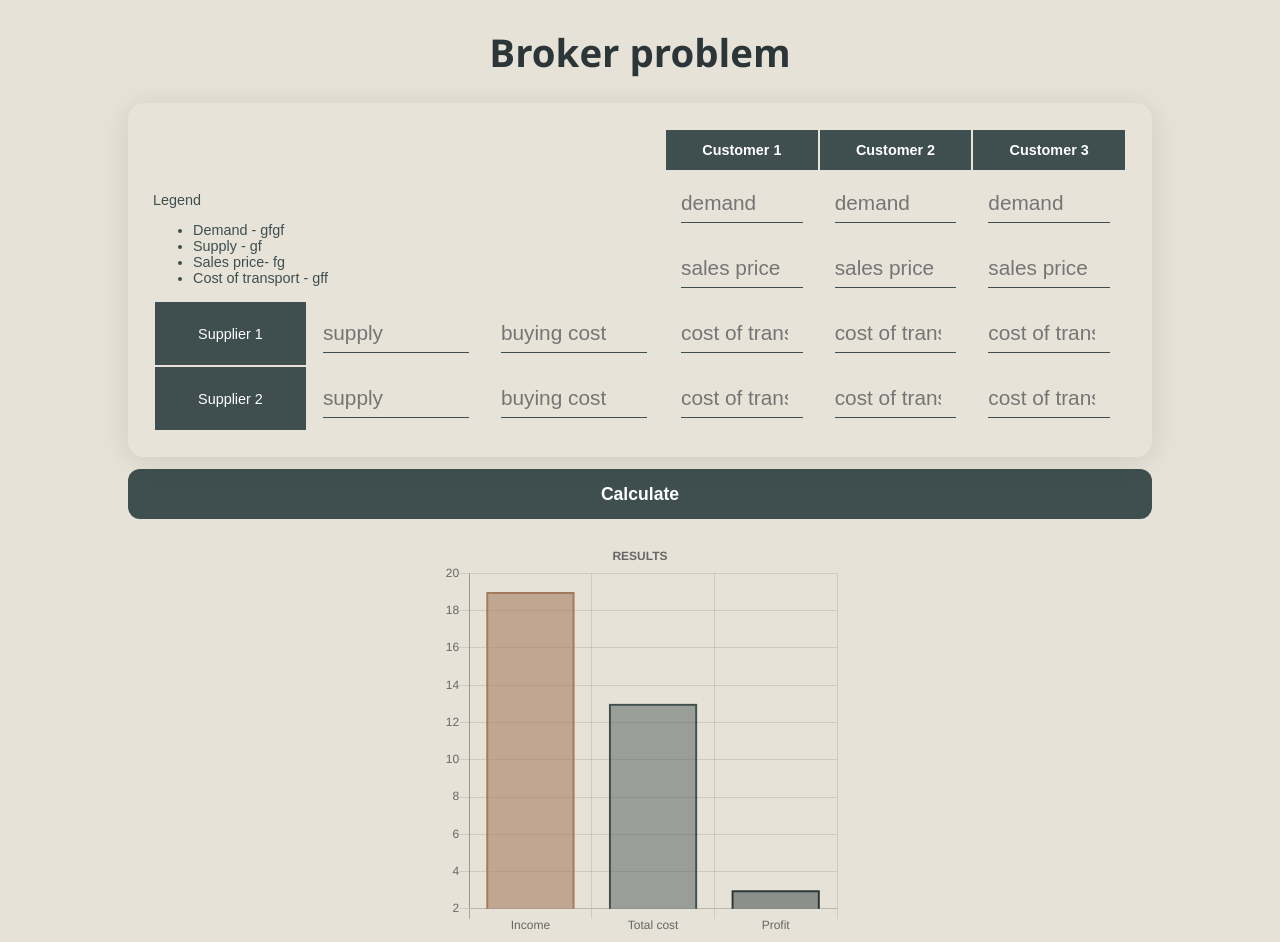
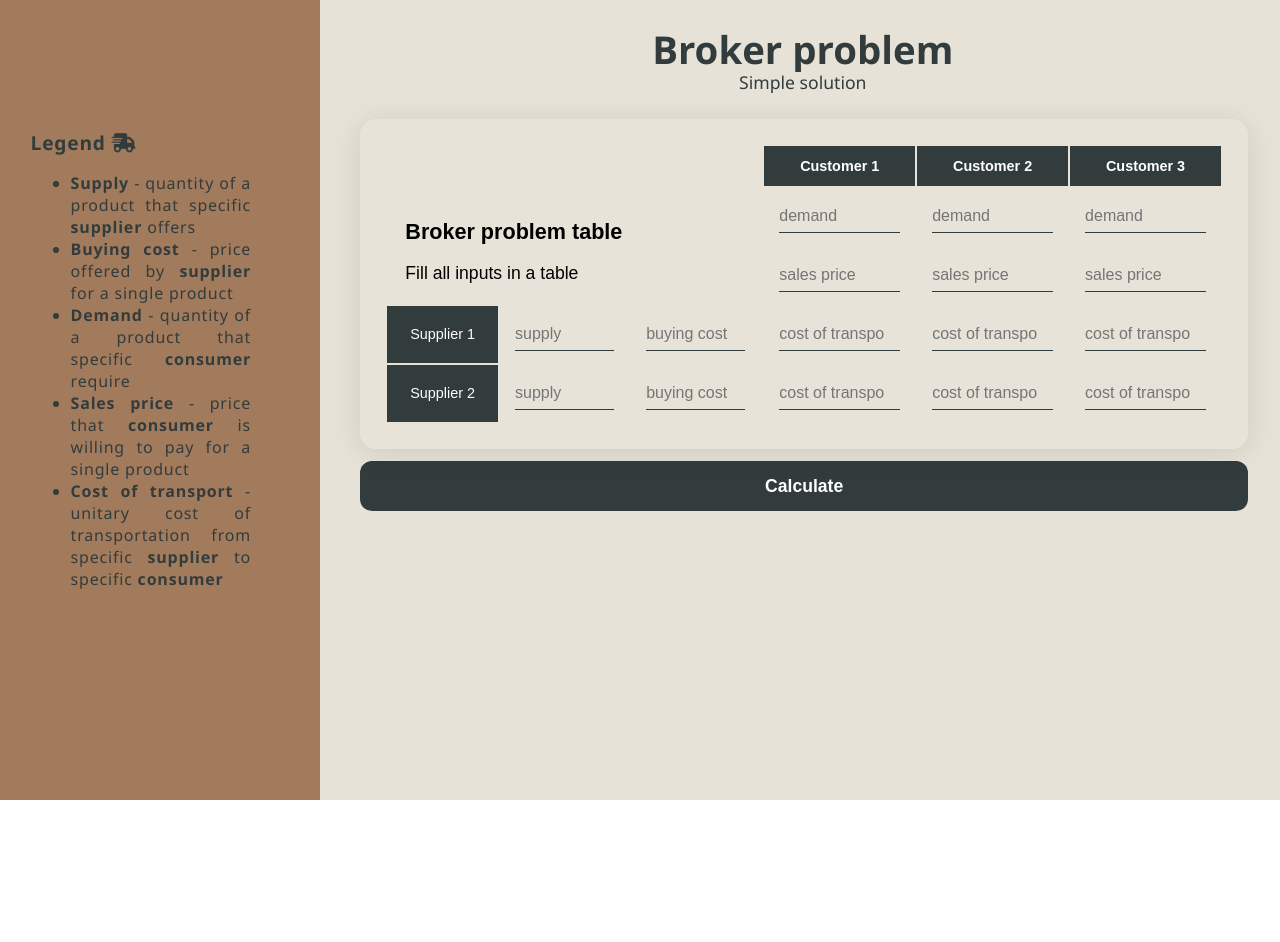
Before and after one commit to kacperpap/Broker-problem, a website with bundled scripts: page client-module/index.html in a window 1280 px wide. After the commit the page ends 800 px from the top, so only its background shows below. Built offline with nearby package versions, Linux system fonts and the light colour scheme.

Commit message:
Format of data to send fixed. Main component looks and layout changed. Small changes in graph.js

```diff
--- a/client-module/css/main.css
+++ b/client-module/css/main.css
@@ -5,21 +5,105 @@
 :root {
   --main: #e6e2d7;
   --second: #a27b5c;
-  --main-green: #3f4e4f;
+  --main-green: #323c3d;
   --main-dark: #2c3639;
 }
 
 body {
   margin: 0;
-  background-color: var(--main);
+  /* background-color: var(--main); */
+  background: rgb(162, 123, 92);
+  background: linear-gradient(90deg, var(--second) 25%, var(--main) 25%);
   font-family: "Segoe UI", Tahoma, Geneva, Verdana, sans-serif;
 }
 
 header {
-  color: var(--main-dark);
+  color: var(--main-green);
   text-align: center;
   margin: 20px;
+  margin-left: 27%;
   font-size: 1.2rem;
+}
+
+h1 {
+  transition: 1s all;
+}
+h1:hover {
+  color: var(--main);
+}
+
+.smaller-text {
+  font-size: 1.1rem;
+  font-weight: 100;
+}
+
+.table-title {
+  padding: 20px;
+  font-weight: 100;
+}
+
+.home-title span {
+  position: relative;
+  overflow: hidden;
+  display: block;
+  line-height: 1.2;
+}
+
+.home-title span::after,
+.home-title span::before {
+  content: "";
+  position: absolute;
+  top: 0;
+  right: 0;
+  width: 100%;
+  height: 100%;
+  z-index: -1;
+}
+
+.home-title span::after {
+  background: var(--second);
+  transform: translateX(-101%);
+}
+
+.home-title span::before {
+  background: var(--bg-color);
+  transform: translateX(0);
+}
+
+.home-title:hover span::after {
+  animation: a-ltr-after 2s cubic-bezier(0.77, 0, 0.18, 1) forwards;
+}
+
+.home-title:hover span::before {
+  animation: a-ltr-before 2s cubic-bezier(0.77, 0, 0.18, 1) forwards;
+}
+
+.home-title span:nth-of-type(1)::before,
+.home-title span:nth-of-type(1)::after {
+  animation-delay: 0s;
+}
+
+.home-title span:nth-of-type(2)::before,
+.home-title span:nth-of-type(2)::after {
+  animation-delay: 0.4s;
+}
+
+@keyframes a-ltr-after {
+  0% {
+    transform: translateX(-100%);
+  }
+  100% {
+    transform: translateX(101%);
+  }
+}
+
+@keyframes a-ltr-before {
+  0% {
+    transform: translateX(0);
+  }
+  100% {
+    transform: translateX(200%);
+  }
 }
 
 main {
@@ -28,11 +112,12 @@ main {
   justify-content: center;
   align-items: center;
   flex-wrap: wrap;
-  width: 80%;
+  width: 95%;
   margin: auto;
 }
 
-#main-content{
+#main-content {
+  margin-left: 27%;
   min-width: 850px;
 }
 
@@ -54,12 +139,23 @@ main {
 
 #legend {
   display: block;
+  position: absolute;
+  letter-spacing: 0.05rem;
   height: 30%;
-  color: var(--main-green)
+  width: 18%;
+  color: var(--main-green);
+  padding: 10px 5px 10px 5px;
+  text-align: justify;
+  margin-left: 2%;
+}
+
+#legend-title {
+  font-size: 1.2rem;
 }
 
 #left-div {
   flex-grow: 1;
+  width: 45%;
   align-self: flex-end;
 }
 
@@ -68,7 +164,7 @@ main {
 }
 
 #customers {
-  width: 65%;
+  width: 55%;
 }
 
 #data-tables thead tr,
@@ -90,7 +186,7 @@ main {
   border: 0;
   border-bottom: 1px solid var(--main-green);
   outline: 0;
-  font-size: 1.3rem;
+  font-size: 1rem;
   color: var(--main-green);
   padding: 7px 0;
   background: transparent;
@@ -137,8 +233,9 @@ main {
 }
 
 #submit-input:hover {
-  outline: 3px solid white;
+  outline: 4px solid white;
   opacity: 0.97;
+  font-size: 1.2rem;
 }
 
 #results {
--- /dev/null
+++ b/client-module/css/results.css
@@ -0,0 +1,13 @@
+#results {
+  display: flex;
+  flex-direction: row;
+  justify-content: center;
+  margin-left: 27%;
+  width: 70%;
+  min-width: 400px;
+}
+
+#results-chart,
+#results-info {
+  width: 50%;
+}
--- a/client-module/index.html
+++ b/client-module/index.html
@@ -4,27 +4,62 @@
     <meta charset="UTF-8" />
     <meta name="viewport" content="width=device-width, initial-scale=1.0" />
     <title>Broker problem</title>
+    <script src="https://cdnjs.cloudflare.com/ajax/libs/Chart.js/2.9.4/Chart.js"></script>
     <link rel="stylesheet" href="css/main.css" type="text/css" />
-    <script src="https://cdnjs.cloudflare.com/ajax/libs/Chart.js/2.9.4/Chart.js"></script>
-    <link rel="icon" href="logo.png" type="image/png" />
+    <link rel="stylesheet" href="css/results.css" type="text/css" />
+    <link
+      rel="stylesheet"
+      href="https://cdnjs.cloudflare.com/ajax/libs/font-awesome/6.5.1/css/all.min.css"
+      integrity="sha512-DTOQO9RWCH3ppGqcWaEA1BIZOC6xxalwEsw9c2QQeAIftl+Vegovlnee1c9QX4TctnWMn13TZye+giMm8e2LwA=="
+      crossorigin="anonymous"
+      referrerpolicy="no-referrer"
+    />
+    <link rel="icon" href="resources/logo.png" type="image/png" />
   </head>
   <body>
     <header>
-      <h1>Broker problem</h1>
+      <h1 class="home-title">
+        <span>Broker problem</span>
+        <span class="smaller-text">Simple solution</span>
+      </h1>
     </header>
+    <aside>
+      <span id="legend">
+        <span id="legend-title"
+          ><b>Legend</b>&nbsp;<i class="fa-solid fa-truck-fast"></i
+        ></span>
+        <ul>
+          <li>
+            <b>Supply</b> - quantity of a product that specific
+            <b>supplier</b> offers
+          </li>
+          <li>
+            <b>Buying cost</b> - price offered by <b>supplier</b> for a single
+            product
+          </li>
+          <li>
+            <b>Demand</b> - quantity of a product that specific
+            <b>consumer</b> require
+          </li>
+          <li>
+            <b>Sales price</b> - price that <b>consumer</b> is willing to pay
+            for a single product
+          </li>
+          <li>
+            <b>Cost of transport</b> - unitary cost of transportation from
+            specific <b>supplier</b> to specific <b>consumer</b>
+          </li>
+        </ul>
+      </span>
+    </aside>
     <main>
       <form id="main-content">
         <div id="data-tables">
           <div id="left-div">
-            <span id="legend">
-              <span>Legend</span>
-              <ul>
-                <li>Demand - gfgf</li>
-                <li>Supply - gf</li>
-                <li>Sales price- fg</li>
-                <li>Cost of transport - gff</li>
-              </ul>
-            </span>
+            <div class="table-title">
+              <h2>Broker problem table</h2>
+              <span class="smaller-text">Fill all inputs in a table</span>
+            </div>
             <table id="suppliers">
               <tr>
                 <td class="thead-sup">Supplier 1</td>
@@ -204,15 +239,16 @@
             </tbody>
           </table>
         </div>
-        <input type="submit" value="Calculate" id="submit-input">
+        <input type="submit" value="Calculate" id="submit-input" />
         <!-- <button id="send-data">Calculate</button> -->
       </form>
       <section id="results">
-        <canvas id="myChart" width="400" height="400"></canvas>
+        <canvas id="results-chart"></canvas>
+        <div id="results-info"></div>
       </section>
     </main>
 
-    <script type="module" src="js/graph.js"></script>
+    <!-- <script type="module" src="js/graph.js"></script> -->
     <script type="module" src="js/input-manager.js"></script>
   </body>
 </html>
--- a/client-module/js/graph.js
+++ b/client-module/js/graph.js
@@ -1,11 +1,12 @@
-let ctx = document.getElementById("myChart").getContext("2d");
-let myChart = new Chart(ctx, {
+export function createChart(totalCost, totalRevenue, intermediaryProfit) {
+  let ctx = document.getElementById("results-chart").getContext("2d");
+  return new Chart(ctx, {
     type: "bar",
     data: {
       labels: ["Income", "Total cost", "Profit"],
       datasets: [
         {
-        data: [19, 13, 3],
+          data: [totalRevenue, totalCost, intermediaryProfit],
           backgroundColor: ["#a27b5c90", "#3f4e4f74", "#2c36397b"],
           borderColor: ["#a27b5c", "#3f4e4f", "#2c3639"],
           borderWidth: 2,
@@ -34,3 +35,4 @@ let myChart = new Chart(ctx, {
       },
     },
   });
+}
--- a/client-module/js/input-manager.js
+++ b/client-module/js/input-manager.js
@@ -1,11 +1,9 @@
 import { showResults } from "./output-manager.js";
 
-document
-  .getElementById("main-content")
-  .addEventListener("submit", (event) => {
-    event.preventDefault();
-    prepareDataToSend();
-  });
+document.getElementById("main-content").addEventListener("submit", (event) => {
+  event.preventDefault();
+  prepareDataToSend();
+});
 
 function prepareDataToSend() {
   const suppliers = ["Supplier1", "Supplier2"];
@@ -13,24 +11,24 @@ function prepareDataToSend() {
 
   const supply = Array.from(
     document.getElementsByClassName("supply-input")
-  ).map((input) => input.value);
+  ).map((input) => parseInt(input.value), 10);
   const demand = Array.from(
     document.getElementsByClassName("demand-input")
-  ).map((input) => input.value);
+  ).map((input) => parseInt(input.value), 10);
   const purchaseCosts = Array.from(
     document.getElementsByClassName("buy-input")
-  ).map((input) => input.value);
+  ).map((input) => parseInt(input.value), 10);
 
   const sellingCosts = Array.from(
     document.getElementsByClassName("sales-input")
-  ).map((input) => input.value);
+  ).map((input) => parseInt(input.value), 10);
 
   const transportTmp = Array.from(
     document.getElementsByClassName("cost-input")
   );
   const transportationCosts = [
-    transportTmp.map((input) => input.value).slice(0, 3),
-    transportTmp.map((input) => input.value).slice(3, 6),
+    transportTmp.map((input) => parseInt(input.value), 10).slice(0, 3),
+    transportTmp.map((input) => parseInt(input.value), 10).slice(3, 6),
   ];
 
   const objectToSend = {
@@ -42,6 +40,19 @@ function prepareDataToSend() {
     sellingCosts,
     transportationCosts,
   };
+
+  // test
+  // const obj2={
+  //   suppliers: ["s1","s2"],
+  //   consumers: ["c1","c2","c3"],
+  //   supply: [20,40],
+  //   demand: [16,12,24],
+  //   purchaseCosts: [7, 8],
+  //   sellingCosts: [18,16,15],
+  //   transportationCosts: [[4,7,2],[8,10,4]]
+  // }
+
+  console.log(objectToSend);
   if (validateInputs(objectToSend)) send(objectToSend);
   else alert("Please fill out all fields.");
 }
--- a/client-module/js/output-manager.js
+++ b/client-module/js/output-manager.js
@@ -1,4 +1,10 @@
+import { createChart } from "./graph.js";
+
 export function showResults(data) {
-    console.log(data);
-    console.log("ddddddddddddddddddddddddddddd");
+  console.log(data);
+  chart = createChart(
+    data.totalCost,
+    data.totalRevenue,
+    data.intermediaryProfit
+  );
 }
```
Also changed, not shown: client-module/resources/logo.png (renamed from client-module/logo.png). Lines whose indentation alone changed are shown as unchanged.
